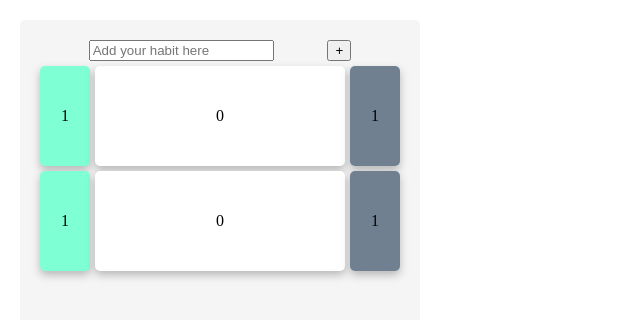
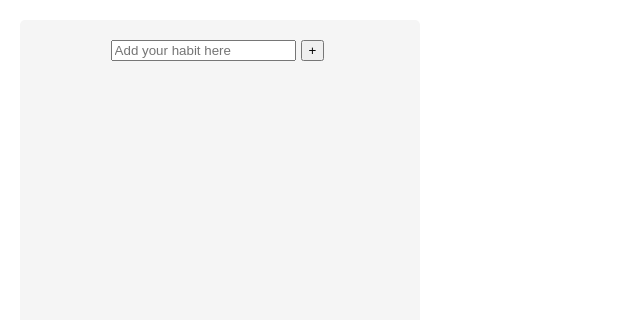
Before and after one commit to lawrencejbho/full-stack-habit-tracker, a React (Create React App) app: page / in a window 1280 px wide. Shown: the top 320 px of the page, without its empty margins (0-640 px from the left). Built offline with nearby package versions, Linux system fonts and the light colour scheme.

Commit message:
fixed the currentHabitID to change onMouseOver event handler

```diff
--- a/src/App.js
+++ b/src/App.js
@@ -28,13 +28,13 @@ function App() {
     const newHabit = {
       id: nanoid(),
       body: "Type your new habit here",
+      counter: 1,
     };
     // set the new Habit to be first in the array
     setHabits((prevHabits) => [newHabit, ...prevHabits]);
+  }
 
-    // ! may not need this as we don't need to gain focus on the habit itself
-    setCurrentHabitId(newHabit.id);
-  }
+  console.log(currentHabitId);
 
   // when a change is made, it will map through the habits array, if the id matches the current ID
   // then it will modify the body of our habit with the new text
@@ -58,6 +58,17 @@ function App() {
     );
   }
 
+  // makes it so that each habit has an key for the counter, this will increment the counter by 1
+  function plusCounter() {
+    setHabits((prevHabits) =>
+      prevHabits.map((prevHabit) => {
+        return prevHabit.id === currentHabitId
+          ? { ...prevHabit, counter: prevHabit.counter + 1 }
+          : prevHabit;
+      })
+    );
+  }
+
   return (
     <div>
       <main>
@@ -67,10 +78,15 @@ function App() {
           <Add
             newHabit={createNewHabit}
             setCurrentHabitId={setCurrentHabitId}
-            currentId={findCurrentId}
+            currentId={findCurrentId()}
           />
-          <Habit value="value" />
-          <Habit value="value" />
+          <Habit
+            value="value"
+            habits={habits}
+            plusCounter={plusCounter}
+            setCurrentHabitId={setCurrentHabitId}
+            currentId={findCurrentId()}
+          />
         </div>
       </main>
     </div>
--- a/src/components/Habit.js
+++ b/src/components/Habit.js
@@ -1,23 +1,30 @@
 import React, { useState } from "react";
 import Plus from "./Plus.js";
 import Minus from "./Minus.js";
+import { Note } from "@mui/icons-material";
 
-function Habit() {
-  const [counter, setCounter] = useState(0);
-
-  function plusClick() {
-    setCounter((prevValue) => prevValue + 1);
-  }
-
-  console.log(counter);
-
-  return (
-    <div className="habit-container">
-      <Plus className="plus" plusClick={plusClick} />
-      <div className="habit">{counter}</div>
+function Habit(props) {
+  // map through the habits to create each one with its unique habit keys
+  const habitElements = props.habits.map((habit, index) => (
+    <div key={habit.id} className="habit-container">
+      <Plus
+        className="plus"
+        // Anytime we mouseOver, we will modify the currentHabitID so that we can update the counter when it is clicked
+        // it looks like you need to an arrow function anytime you are passing a parameter to an event handler or callback
+        // this is equivalent to using a .bind
+        mouseOver={() => props.setCurrentHabitId(habit.id)}
+        plusClick={props.plusCounter}
+      />
+      <div className="habit">
+        {habit.counter}
+        {habit.body}
+      </div>
       <Minus className="minus" />
     </div>
-  );
+  ));
+
+  // honestly not show what this habit group does or if I even need it
+  return <div className="habit-group">{habitElements}</div>;
 }
 
 export default Habit;
--- a/src/components/Plus.js
+++ b/src/components/Plus.js
@@ -2,7 +2,11 @@ import React from "react";
 
 function Plus(props) {
   return (
-    <div className="plus" onClick={props.plusClick}>
+    <div
+      className="plus"
+      onClick={props.plusClick}
+      onMouseOver={props.mouseOver}
+    >
       1
     </div>
   );
--- a/src/style.css
+++ b/src/style.css
@@ -28,11 +28,20 @@ main {
   align-content: flex-start;
 }
 
+.habit-group {
+  display: flex;
+  gap: 5px;
+  flex-direction: row;
+  justify-content: space-evenly;
+  flex-wrap: wrap;
+}
+
 .habit-container {
   display: flex;
   gap: 5px;
   flex-direction: row;
   justify-content: space-evenly;
+  flex-wrap: wrap;
 }
 
 .habit {
```
Also changed, not shown: 1 other file (tests, documents, lock files or other folders).
